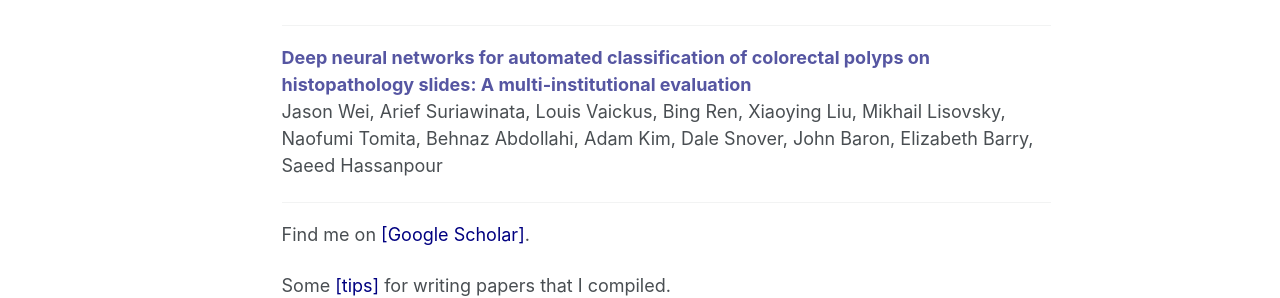
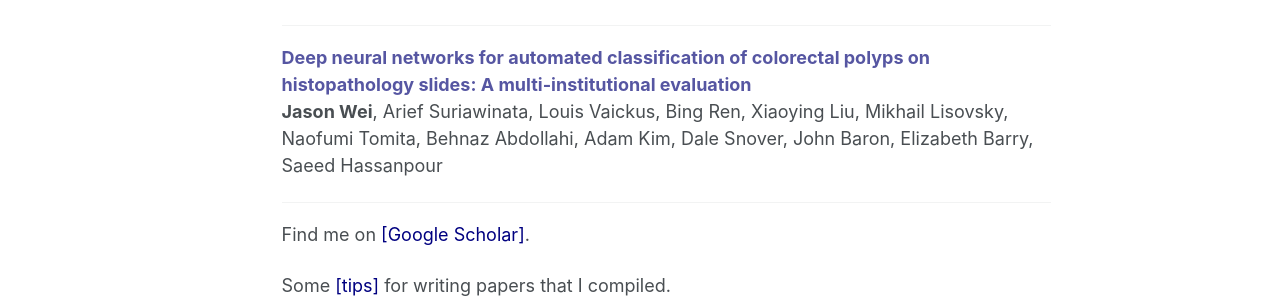
Before and after one commit to jasonwei20/jasonwei20.github.io, a Jekyll site: the page built from _pages/about.md, in a window 1280 px wide and 900 px high, scrolled down 700 px. Shown: the part 341-639 px from the top of the window. Built offline with Jekyll 4.4.1, drawn with Linux system fonts in a browser that asks for light colours.

```diff
--- a/_pages/about.md
+++ b/_pages/about.md
@@ -42,7 +42,7 @@
 ------
 
 <a href="https://arxiv.org/abs/1909.12959" style="color:#5656a2" target="_blank"><b>Deep neural networks for automated classification of colorectal polyps on histopathology slides: A multi-institutional evaluation</b></a> <br>
-Jason Wei, Arief Suriawinata, Louis Vaickus, Bing Ren, Xiaoying Liu, Mikhail Lisovsky, Naofumi Tomita, Behnaz Abdollahi, Adam Kim, Dale Snover, John Baron, Elizabeth Barry, Saeed Hassanpour
+**Jason Wei**, Arief Suriawinata, Louis Vaickus, Bing Ren, Xiaoying Liu, Mikhail Lisovsky, Naofumi Tomita, Behnaz Abdollahi, Adam Kim, Dale Snover, John Baron, Elizabeth Barry, Saeed Hassanpour
 
 ------
 
```
